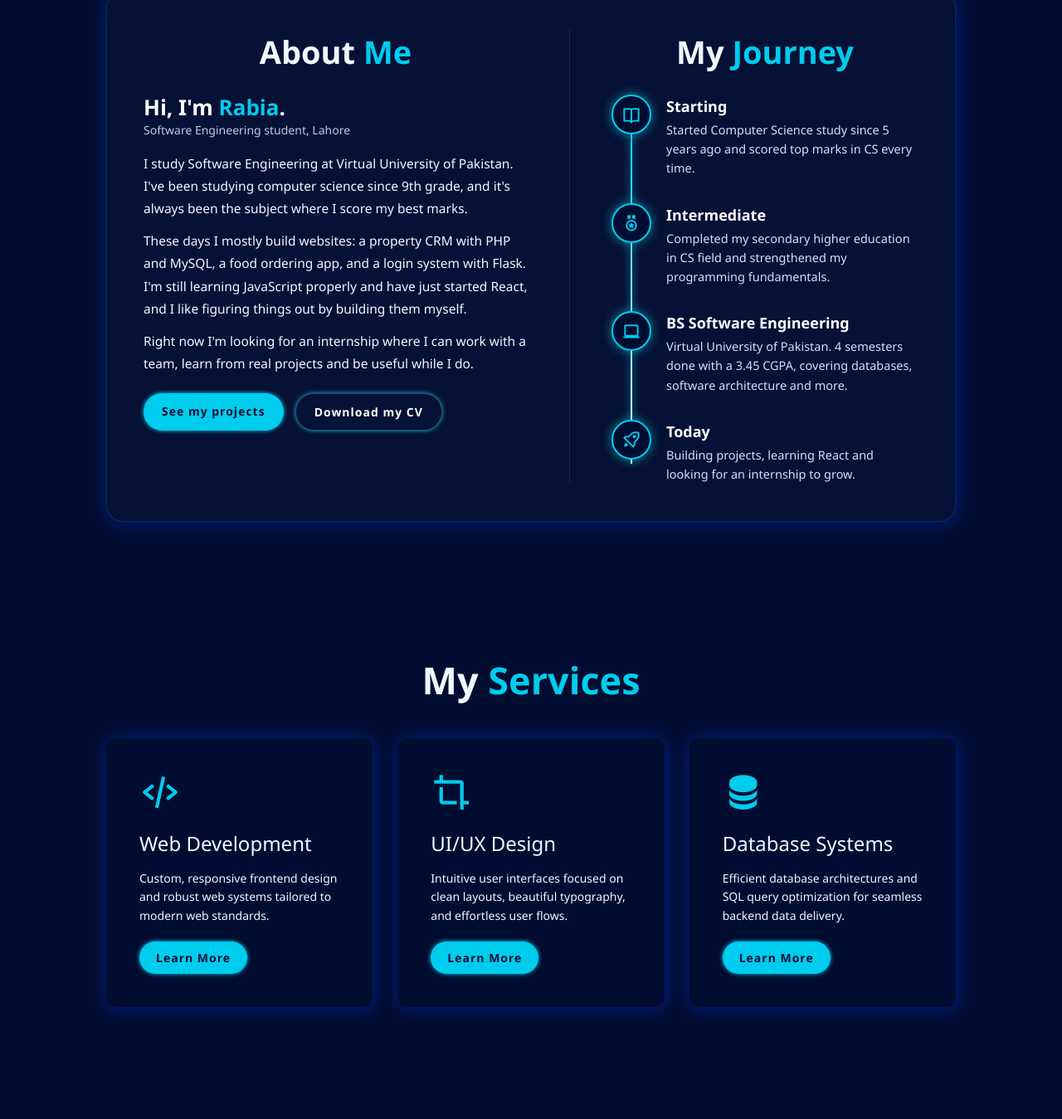
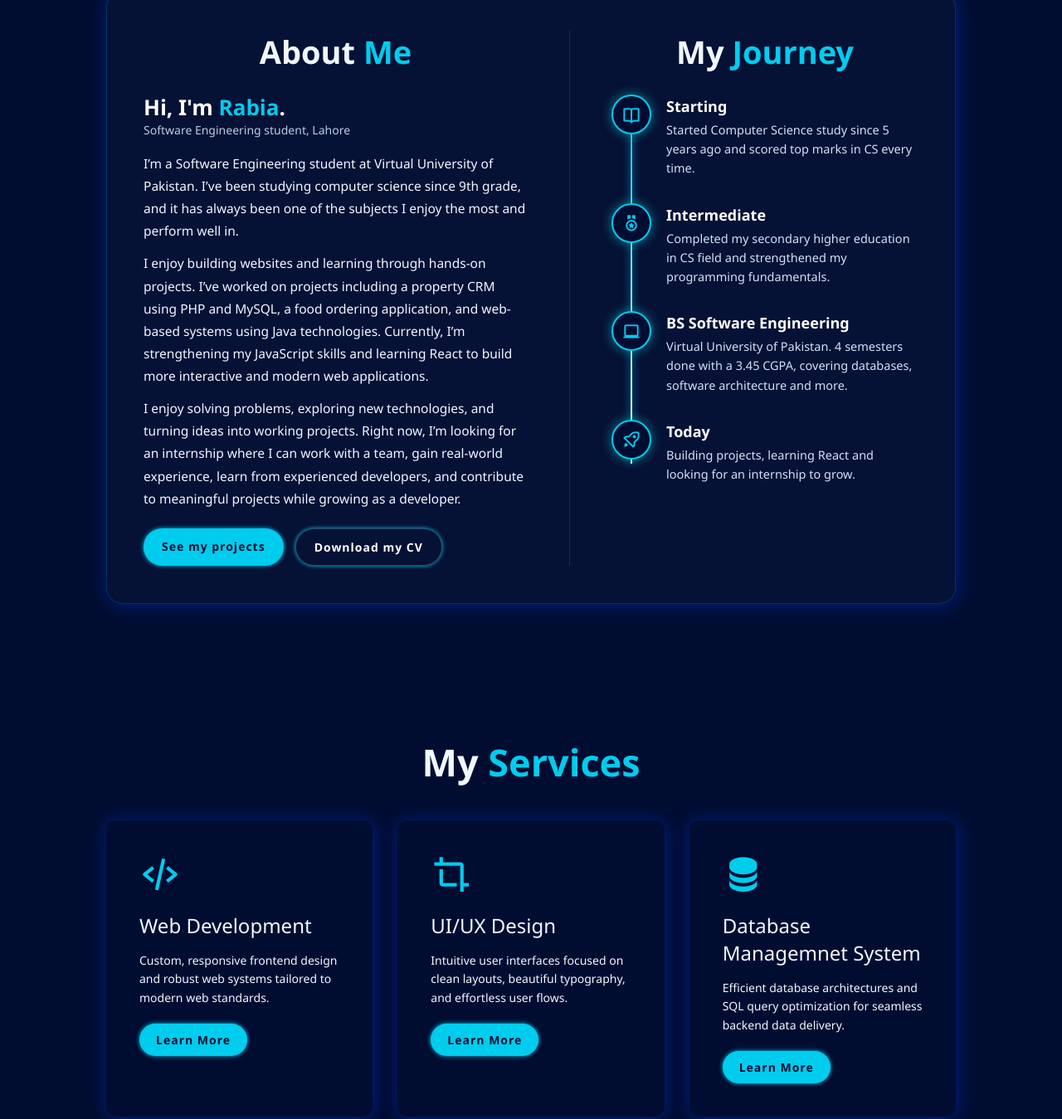
Before and after one commit to rabiasaleem1271/rabiasaleem-Protfolio, a plain HTML site: page index.html in a window 1280 px wide. Shown: the part 920-2269 px from the top of the page at 83% size. Drawn offline with nearby package versions, Linux system fonts and the light colour scheme.

Commit message:
Update index.html

```diff
--- a/index.html
+++ b/index.html
@@ -61,11 +61,17 @@
                     </figure>
                     <p class="ab-hello">Hi, I'm <span>Rabia</span>.<small>Software Engineering student, Lahore</small></p>
                 </div>
+                <p class="ab-reveal" style="--d:.1s">
+    I’m a Software Engineering student at Virtual University of Pakistan. I’ve been studying computer science since 9th grade, and it has always been one of the subjects I enjoy the most and perform well in.
+</p>
 
-                <p class="ab-reveal" style="--d:.1s">I study Software Engineering at Virtual University of Pakistan. I've been studying computer science since 9th grade, and it's always been the subject where I score my best marks.</p>
-                <p class="ab-reveal" style="--d:.15s">These days I mostly build websites: a property CRM with PHP and MySQL, a food ordering app, and a login system with Flask. I'm still learning JavaScript properly and have just started React, and I like figuring things out by building them myself.</p>
-                <p class="ab-reveal" style="--d:.2s">Right now I'm looking for an internship where I can work with a team, learn from real projects and be useful while I do.</p>
+<p class="ab-reveal" style="--d:.15s">
+    I enjoy building websites and learning through hands-on projects. I’ve worked on projects including a property CRM using PHP and MySQL, a food ordering application, and web-based systems using Java technologies. Currently, I’m strengthening my JavaScript skills and learning React to build more interactive and modern web applications.
+</p>
 
+<p class="ab-reveal" style="--d:.2s">
+    I enjoy solving problems, exploring new technologies, and turning ideas into working projects. Right now, I’m looking for an internship where I can work with a team, gain real-world experience, learn from experienced developers, and contribute to meaningful projects while growing as a developer.
+</p>
                 <div class="ab-actions ab-reveal" style="--d:.25s">
                     <a href="#projects" class="btn btn-primary">See my projects</a>
                     <a href="Rabia_Saleem_CV (1).docx.pdf" target="_blank" class="btn btn-secondary" download>Download my CV</a>
@@ -117,7 +123,7 @@
                 </div>
                 <div>
                     <i class="bx bxs-data"></i>
-                    <h2>Database Systems</h2>
+                    <h2>Database Managemnet System</h2>
                     <p>Efficient database architectures and SQL query optimization for seamless backend data delivery.
                     </p>
                     <a href="#" class="read">Learn More</a>
@@ -232,8 +238,8 @@
         <div class="row">
             <img src="https://images.unsplash.com/photo-1507238691740-187a5b1d37b8?q=80&w=800&auto=format&fit=crop" alt="Flask Auth App">
             <div class="layer">
-                <h5>Flask Auth App</h5>
-                <p>Python Flask web system with secure session-based user login and dashboard management.</p>
+                <h5>Lead Tracking System</h5>
+                <p>Web system with secure session-based user login and dashboard management and leads management system.</p>
                 <a href="#"><i class='bx bx-link-external'></i></a>
             </div>
         </div>
```
